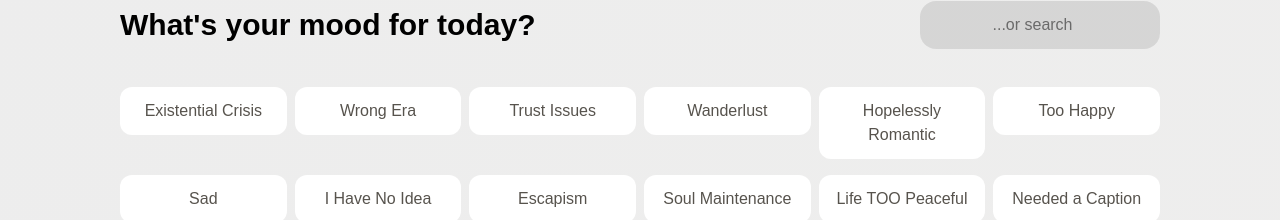
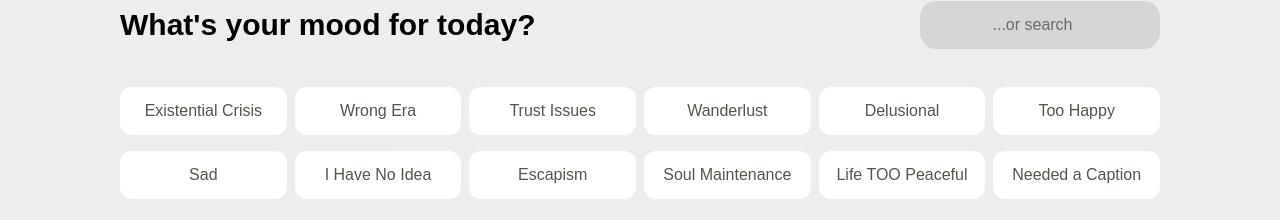
Before and after one commit to thepaleblues/inks-library, a React (Vite) app: page /library in a window 1280 px wide. Shown: the part 214-434 px from the top of the page. Built offline with nearby package versions, Linux system fonts and the light colour scheme; a web font is replaced by a local one.

Commit message:
feat: replace Hopelessly Romantic with Delusional

```diff
--- a/src/data/books.js
+++ b/src/data/books.js
@@ -218,7 +218,7 @@ const books  = [
       description: "Count Dracula travels from Transylvania to England, where a group of people uncover his supernatural nature and attempt to stop his terrifying plans.",
       mood: [
          "Life TOO Peaceful",
-         "Hopelessly Romantic",
+         "Delusional",
       ]
    }),
    createBook({
@@ -229,7 +229,7 @@ const books  = [
       ],
       description: "Emma Woodhouse, a wealthy young woman who enjoys arranging romances for others, gradually learns that her assumptions about love and relationships are often mistaken.",
       mood: [
-         "Hopelessly Romantic",
+         "Delusional",
          "Sad"
       ]
    }),
@@ -278,7 +278,7 @@ const books  = [
       description: "Moll Flanders recounts her adventurous life of poverty, crime, marriage, and survival while navigating the social realities of eighteenth-century England.",
       mood: [
          "Wanderlust",
-         "Hopelessly Romantic"
+         "Delusional"
       ]
    }),
    createBook({
@@ -290,7 +290,7 @@ const books  = [
       description: "Alexei, a young tutor employed by a wealthy Russian family, becomes consumed by gambling while navigating obsession, love, and financial desperation.",
       mood: [
          "Too Happy",
-         "Hopelessly Romantic"
+         "Delusional"
       ]
    }),
    createBook({
@@ -302,7 +302,7 @@ const books  = [
       description: "A collection of short stories portraying ordinary moments, social divisions, personal discoveries, and emotional changes in early twentieth-century life.",
       mood: [
          "Too Happy",
-         "Hopelessly Romantic"
+         "Delusional"
       ]
    }),
    createBook({
@@ -337,7 +337,7 @@ const books  = [
 	   ],
       description: "A narrator recounts the complicated relationships between two couples, gradually revealing betrayal, deception, and hidden emotional conflicts.",
       mood: [
-         "Hopelessly Romantic",
+         "Delusional",
          "Too Happy"
       ]
    }),
@@ -373,7 +373,7 @@ const books  = [
 	   ],
       description: "In medieval Paris, the lives of Quasimodo, Esmeralda, and Archdeacon Frollo become connected through love, obsession, and tragedy.",
       mood: [
-         "Hopelessly Romantic",
+         "Delusional",
          "Too Happy"
       ]
    }),
@@ -385,7 +385,7 @@ const books  = [
 	   ],
       description: "Prince Myshkin returns to Russian society with compassion and innocence but struggles against greed, jealousy, and social corruption.",
       mood: [
-         "Hopelessly Romantic",
+         "Delusional",
          "Too Happy"
       ]
    }),
@@ -409,7 +409,7 @@ const books  = [
 	   ],
       description: "Jane Eyre grows from an isolated childhood into an independent woman while facing hardship, love, and the secrets surrounding Thornfield Hall.",
       mood: [
-         "Hopelessly Romantic",
+         "Delusional",
          "Too Happy"
       ]
    }),
@@ -442,7 +442,7 @@ const books  = [
 	   ],
       description: "Emma Bovary searches for excitement beyond her provincial life through romance, luxury, and fantasy, but her desires lead to debt, disappointment, and tragedy.",
       mood: [
-         "Hopelessly Romantic",
+         "Delusional",
          "Too Happy"
       ],
    }),
@@ -478,7 +478,7 @@ const books  = [
 	   ],
       description: "Set in a provincial English town, the novel intertwines the lives of several characters as they navigate marriage, ambition, politics, and personal growth.",
       mood: [
-         "Hopelessly Romantic",
+         "Delusional",
          "Too Happy"
       ]
    }),
@@ -490,7 +490,7 @@ const books  = [
 	   ],
       description: "Maggie Tulliver grows up in rural England struggling between personal desires, family expectations, and the limitations placed on women of her time.",
       mood: [
-         "Hopelessly Romantic",
+         "Delusional",
          "Too Happy"
       ]
    }),
@@ -562,7 +562,7 @@ const books  = [
 	   ],
       description: "Elizabeth Bennet navigates family pressures, social expectations, and her changing relationship with the wealthy and reserved Mr. Darcy.",
       mood: [
-         "Hopelessly Romantic",
+         "Delusional",
          "Sad"
       ]
    }),
@@ -586,7 +586,7 @@ const books  = [
 	   ],
       description: "Elinor and Marianne Dashwood experience contrasting approaches to love, relationships, and social expectations while facing financial uncertainty after their family’s loss of fortune.",
       mood: [
-         "Hopelessly Romantic",
+         "Delusional",
          "Sad"
       ]
    }),
@@ -599,7 +599,7 @@ const books  = [
       description: "Guests at a banquet discuss the meaning of love, beauty, desire, and the pursuit of wisdom through philosophical speeches.",
       mood: [
          "Existential Crisis",
-         "Hopelessly Romantic"
+         "Delusional"
       ]
    }),
    createBook({
@@ -611,7 +611,7 @@ const books  = [
       description: "Petruchio attempts to marry and “tame” the strong-willed Katharina in a comedy about courtship, gender roles, and social expectations.",
       mood: [
          "Sad",
-         "Hopelessly Romantic"
+         "Delusional"
       ]
    }),
    createBook({
@@ -635,7 +635,7 @@ const books  = [
       description: "The Ramsay family’s visits to a Scottish island reveal changing relationships, personal memories, and the passage of time across generations.",
       mood: [
          "Too Happy",
-         "Hopelessly Romantic"
+         "Delusional"
       ]
    }),
    createBook({
@@ -647,7 +647,7 @@ const books  = [
       description: "Tristram attempts to tell the story of his life but becomes distracted by countless digressions, creating a playful and unconventional comic narrative.",
       mood: [
          "Sad",
-         "Hopelessly Romantic"
+         "Delusional"
       ]
    }),
    createBook({
@@ -683,7 +683,7 @@ const books  = [
       description: "Several aristocratic families experience love, ambition, and personal transformation during the Napoleonic invasion of Russia.",
       mood: [
          "Wrong Era",
-         "Hopelessly Romantic"
+         "Delusional"
       ]
    }),
    createBook({
@@ -694,7 +694,7 @@ const books  = [
 	   ],
       description: "The turbulent relationship between Heathcliff and Catherine shapes generations of families through passion, revenge, and emotional destruction.",
       mood: [
-         "Hopelessly Romantic",
+         "Delusional",
          "Too Happy"
       ]
    }),
@@ -825,7 +825,7 @@ const books  = [
 	   ],
       description: "Two young lovers from feuding families pursue a forbidden romance with tragic consequences.",
       mood: [
-         "Hopelessly Romantic",
+         "Delusional",
          "Too Happy"
       ]
    }),
@@ -862,7 +862,7 @@ const books  = [
       description: "Two couples navigate deception, misunderstandings, and romance in one of Shakespeare's most celebrated comedies.",
       mood: [
          "Sad",
-         "Hopelessly Romantic"
+         "Delusional"
       ]
    }),
    createBook({
@@ -874,7 +874,7 @@ const books  = [
       description: "Ten young people escaping the plague tell one hundred stories about love, fortune, deception, and human nature.",
       mood: [
          "Sad",
-         "Hopelessly Romantic"
+         "Delusional"
       ]
    }),
    createBook({
@@ -958,7 +958,7 @@ const books  = [
       description: "Socrates explores love, rhetoric, beauty, and the nature of the soul through philosophical dialogue.",
       mood: [
          "Existential Crisis",
-         "Hopelessly Romantic"
+         "Delusional"
       ]
    }),
    createBook({
@@ -969,7 +969,7 @@ const books  = [
 	   ],
       description: "A young woman navigates class divisions, industrial conflict, and romance in Victorian England.",
       mood: [
-         "Hopelessly Romantic",
+         "Delusional",
          "Wrong Era"
       ]
    }),
@@ -981,7 +981,7 @@ const books  = [
 	   ],
       description: "A quiet English village is portrayed through humorous and affectionate stories of its people.",
       mood: [
-         "Hopelessly Romantic",
+         "Delusional",
          "Sad"
       ]
    }),
@@ -994,7 +994,7 @@ const books  = [
       description: "Crisóstomo Ibarra returns to the Philippines hoping to reform society but encounters corruption, injustice, and the abuses of Spanish colonial rule.",
       mood: [
          "Wrong Era",
-         "Hopelessly Romantic",
+         "Delusional",
       ]
    }),
    createBook({
@@ -1018,7 +1018,7 @@ const books  = [
       description: "Stories blending history, memory, identity, and myth explore the complexities of Filipino culture.",
       mood: [
          "Too Happy",
-         "Hopelessly Romantic"
+         "Delusional"
       ]
    }),
    createBook({
@@ -1041,7 +1041,7 @@ const books  = [
 	   ],
       description: "Anna Karenina enters a passionate relationship that challenges the expectations of Russian society while the lives of several families explore love, marriage, faith, and personal fulfillment.",
       mood: [
-         "Hopelessly Romantic",
+         "Delusional",
          "Too Happy"
       ]
    }),
@@ -1065,7 +1065,7 @@ const books  = [
 	   ],
       description: "Resentful of her wealthy relatives, Cousin Bette quietly sets in motion a series of schemes that threaten the lives and fortunes of an entire family.",
       mood: [
-         "Hopelessly Romantic",
+         "Delusional",
          "Too Happy"
       ]
    }),
@@ -1077,7 +1077,7 @@ const books  = [
 	   ],
       description: "Two aristocrats manipulate friends and lovers through deception and seduction, turning their private games into destructive consequences.",
       mood: [
-         "Hopelessly Romantic",
+         "Delusional",
          "Trust Issues"
       ]
    }),
@@ -1089,7 +1089,7 @@ const books  = [
 	   ],
       description: "David Copperfield recounts his journey from a difficult childhood to adulthood while discovering friendship, ambition, and his place in the world.",
       mood: [
-         "Hopelessly Romantic",
+         "Delusional",
          "Wanderlust"
       ]
    }),
@@ -1126,7 +1126,7 @@ const books  = [
       description: "A disillusioned nobleman and a thoughtful young woman experience missed opportunities, love, and regret across the changing seasons of their lives.",
       mood: [
          "Needed a Caption",
-         "Hopelessly Romantic"
+         "Delusional"
       ]
    }),
    createBook({
@@ -1149,7 +1149,7 @@ const books  = [
 	   ],
       description: "Pip, an orphan raised in humble circumstances, unexpectedly gains the opportunity to become a gentleman while discovering the true meaning of wealth, loyalty, and love.",
       mood: [
-         "Hopelessly Romantic",
+         "Delusional",
          "Wanderlust"
       ]
    }),
@@ -1221,7 +1221,7 @@ const books  = [
 	   ],
       description: "An ambitious young poet leaves his provincial home for Paris, where success, journalism, and society test his ideals and integrity.",
       mood: [
-         "Hopelessly Romantic",
+         "Delusional",
          "Wrong Era"
       ]
    }),
@@ -1269,7 +1269,7 @@ const books  = [
 	   ],
       description: "A respected New York lawyer finds his engagement challenged when an unconventional woman forces him to question duty, love, and social expectations.",
       mood: [
-         "Hopelessly Romantic",
+         "Delusional",
          "Too Happy"
       ]
    }),
@@ -1281,7 +1281,7 @@ const books  = [
 	   ],
       description: "Lily Bart struggles to maintain her place within New York's wealthy society while balancing love, ambition, and financial insecurity.",
       mood: [
-         "Hopelessly Romantic",
+         "Delusional",
          "Too Happy"
       ]
    }),
@@ -1318,7 +1318,7 @@ const books  = [
       description: "A mysterious masked figure haunting the Paris Opera House becomes obsessed with a talented young singer, leading to love, jealousy, and suspense.",
       mood: [
          "Life TOO Peaceful",
-         "Hopelessly Romantic"
+         "Delusional"
       ]
    }),
    createBook({
@@ -1329,7 +1329,7 @@ const books  = [
 	   ],
       description: "Julien Sorel attempts to rise above his humble origins through ambition, romance, and calculated social advancement in post-Napoleonic France.",
       mood: [
-         "Hopelessly Romantic",
+         "Delusional",
          "Wrong Era"
       ]
    }),
@@ -1342,7 +1342,7 @@ const books  = [
       description: "A young swordsman joins three legendary musketeers in adventures involving loyalty, political intrigue, and daring exploits across France.",
       mood: [
          "Wanderlust",
-         "Hopelessly Romantic"
+         "Delusional"
       ]
    }),
    createBook({
@@ -1366,7 +1366,7 @@ const books  = [
       description: "A chance encounter with a mysterious woman draws a young art teacher into a web of secrets, mistaken identities, and conspiracy.",
       mood: [
          "Trust Issues",
-         "Hopelessly Romantic"
+         "Delusional"
       ]
    }),
    createBook({
--- a/src/data/moods.js
+++ b/src/data/moods.js
@@ -4,7 +4,7 @@ const moods = [
    "Wrong Era",
    "Trust Issues",
    "Wanderlust",
-   "Hopelessly Romantic",
+   "Delusional",
    "Too Happy",
    // SECONDARY
    "Sad",
--- a/src/data/readProfile.js
+++ b/src/data/readProfile.js
@@ -20,7 +20,7 @@ const readProfile = {
          points: 0
       },
       {
-         id: "Hopelessly Romantic",
+         id: "Delusional",
          points: 0
       },
       {
--- a/src/ink/moodAndGenre.js
+++ b/src/ink/moodAndGenre.js
@@ -16,7 +16,7 @@ const moodAndGenre = [
       alter: "Horror"
    },
    {
-      mood: "Hopelessly Romantic",
+      mood: "Delusional",
       alter: "Romance"
    },
    {
```
Also changed, not shown: 2 other files (tests, documents, lock files or other folders).
